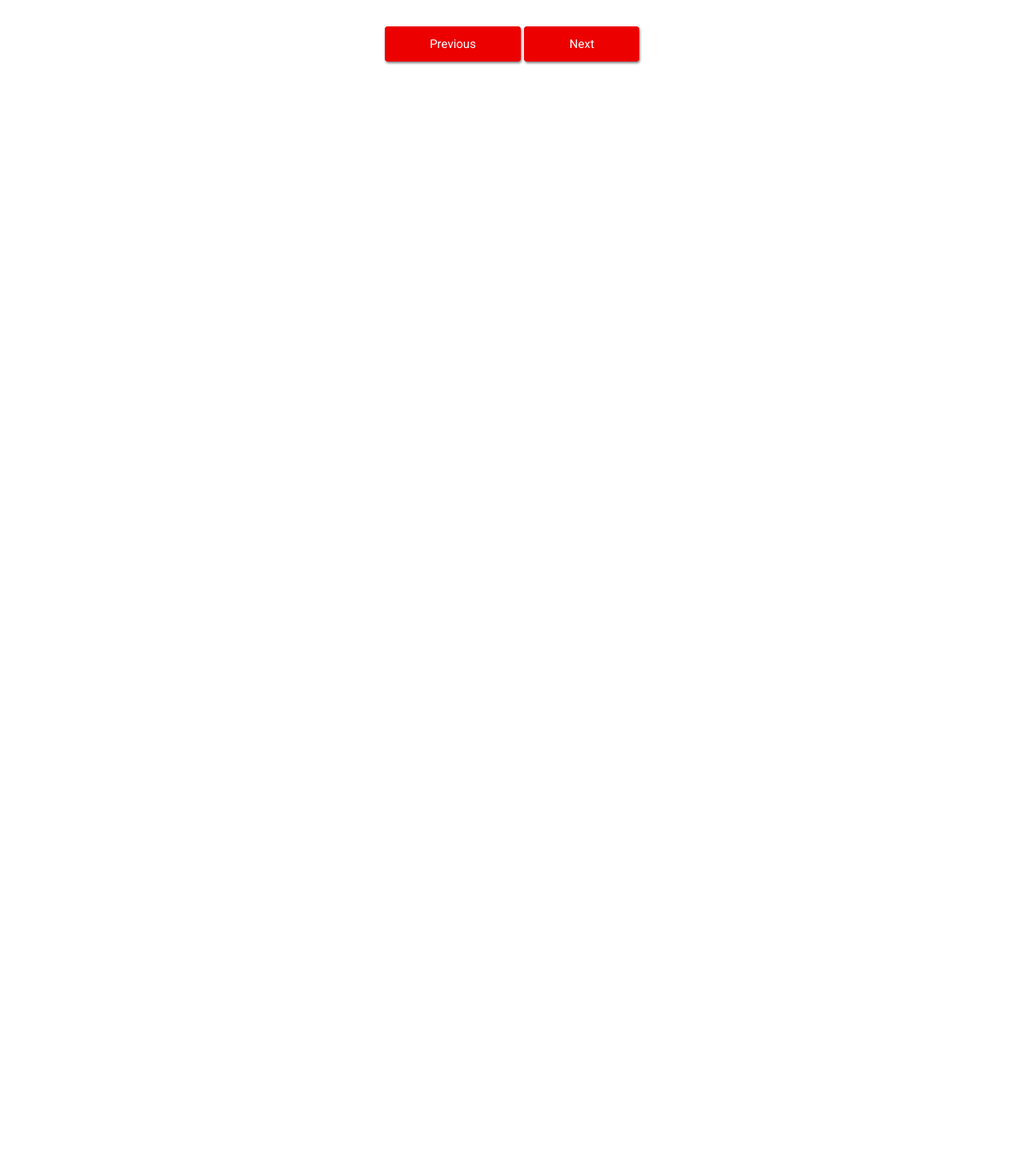
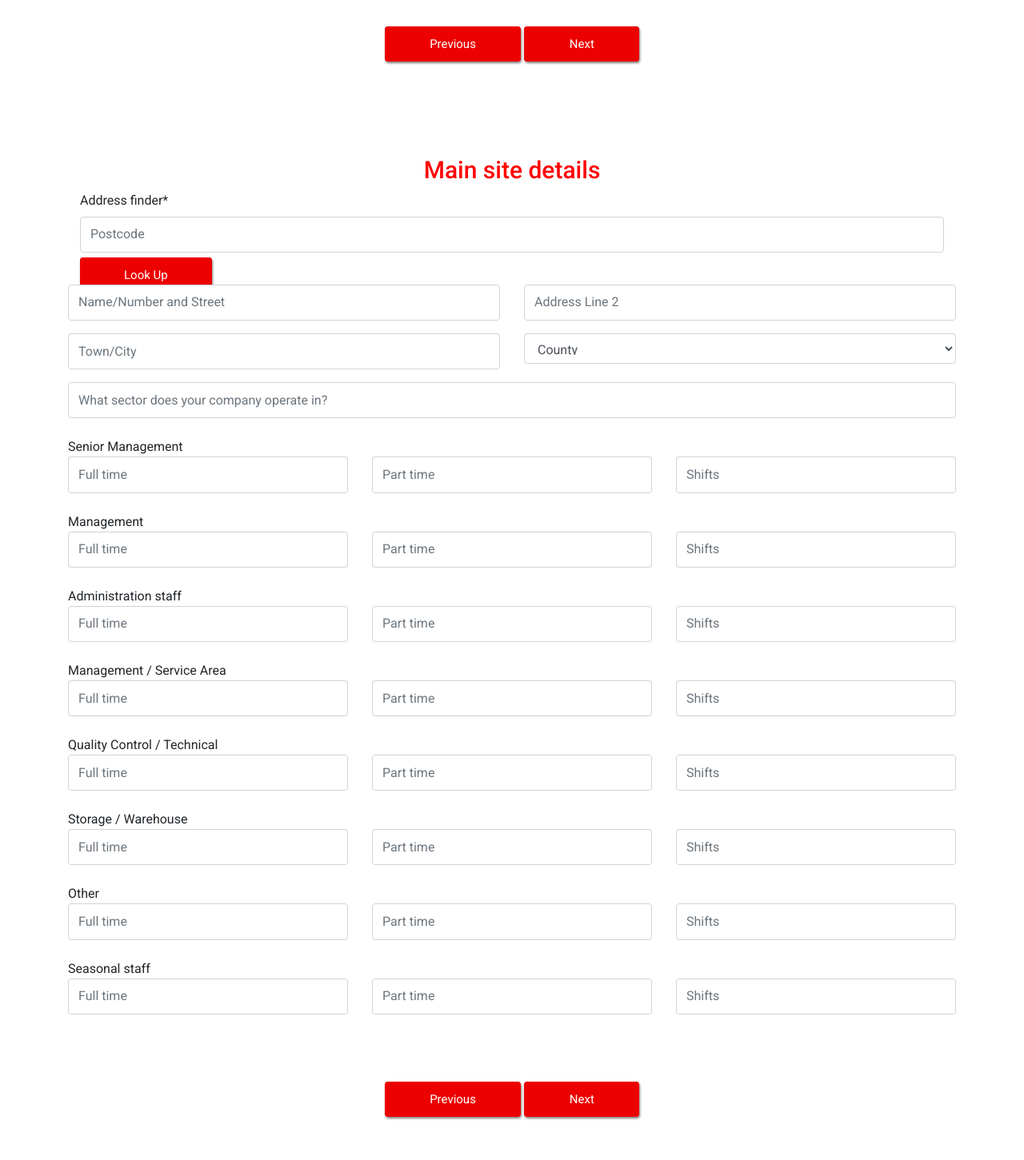
Before and after one commit to muhammadawaisshaikh/Citrix-Web, a PHP site: page /applictionform.html in a window 1280 px wide. Shown: the part 4720-6171 px from the top of the page at 80% size. Before the commit the page ends 4801 px from the top, so only its background shows below. Run offline with PHP 8.4, Linux system fonts and the light colour scheme; some libraries are stand-ins or nearby versions.

Commit message:
application form update with next step

```diff
--- a/applictionform.html
+++ b/applictionform.html
@@ -667,7 +667,7 @@
                                 <p class="mt-3">How many additional sites need to be registered as multisite?*</p>
                             </div>
 
-                            <div class="col-lg-1 col-3 py-4">
+                            <div class="col-lg-1 col-3S py-4">
                                 <div class="form-radio">
                                     <input class="form-check-input" type="radio" name="exampleRadios" value="option1" checked>
                                     <label class="form-check-label" for="exampleRadios1">
@@ -744,6 +744,328 @@
         </div>
     </section>
 
+    <!-- Main site details -->
+    <section>
+        <div class="site">
+            <div class="container">
+                <div class="row">
+
+                    <div class="col-lg-12">
+                        <h5>Main site details</h5>
+                    </div>
+
+                    <div class="col-lg-12">
+                        <div class="second">
+
+                            <div class="col-lg-12">
+                                <p class="py-2">Address finder*</p>
+                            </div>
+
+                            <div class="col-lg-12 col-12">
+                                <form>
+                                    <div class="form-group">
+                                        <input type="text" class="form-control" placeholder="Postcode">
+                                      </div>
+                                </form>
+                            </div>
+
+                            <div class="col-lg-12 col-12 ">
+                                <div class="press10">
+                                    <a class="red-btn" href="#">Look Up</a>
+                                </div>
+                            </div>
+                        </div>
+                    </div>
+
+                    <div class="col-lg-12">
+                        <div class="row second">
+
+                            <div class="col-lg-6 col-6">
+                                <form>
+                                    <div class="form-group">
+                                        <input type="text" class="form-control" placeholder="Name/Number and Street">
+                                      </div>
+                                </form>
+                            </div>
+
+                            <div class="col-lg-6 col-6">
+                                <form>
+                                    <div class="form-group">
+                                        <input type="text" class="form-control" placeholder="Address Line 2">
+                                      </div>
+                                </form>
+                            </div>
+
+                            <div class="col-lg-6 col-6">
+                                <form>
+                                    <div class="form-group">
+                                        <input type="text" class="form-control" placeholder="Town/City">
+                                      </div>
+                                </form>
+                            </div>
+
+                            <div class="col-lg-6 col-6">
+                                <div class="form-group">
+                                    <!-- <label for="exampleFormControlSelect1">Example select</label> -->
+                                    <select class="form-control" id="exampleFormControlSelect1">
+                                      <option>County</option>
+                                      <option>Devon</option>
+                                      <option>Bristol</option>
+                                      <option>Dorset</option>
+                                      <option>Durhan</option>
+                                      <option>Essex</option>
+                                      <option>Cumbria</option>
+                                    </select>
+                                  </div>
+                            </div>
+
+                            <div class="col-lg-12 col-12">
+                                <form>
+                                    <div class="form-group">
+                                        <input type="text" class="form-control" placeholder="What sector does your company operate in?">
+                                      </div>
+                                </form>
+                            </div>
+
+                            <div class="col-12">
+                                <p class="pt-2">Senior Management</p>
+                            </div>
+
+                            <div class="col-lg-4 col-4">
+                                <form>
+                                    <div class="form-group">
+                                        <input type="number" class="form-control" placeholder="Full time">
+                                      </div>
+                                </form>
+                            </div>
+
+                            <div class="col-lg-4 col-4">
+                                <form>
+                                    <div class="form-group">
+                                        <input type="number" class="form-control" placeholder="Part time">
+                                      </div>
+                                </form>
+                            </div>
+
+                            <div class="col-lg-4 col-4">
+                                <form>
+                                    <div class="form-group">
+                                        <input type="number" class="form-control" placeholder="Shifts">
+                                      </div>
+                                </form>
+                            </div>
+
+                            <div class="col-12">
+                                <p class="pt-2">Management</p>
+                            </div>
+
+                            <div class="col-lg-4 col-4">
+                                <form>
+                                    <div class="form-group">
+                                        <input type="number" class="form-control" placeholder="Full time">
+                                      </div>
+                                </form>
+                            </div>
+
+                            <div class="col-lg-4 col-4">
+                                <form>
+                                    <div class="form-group">
+                                        <input type="number" class="form-control" placeholder="Part time">
+                                      </div>
+                                </form>
+                            </div>
+
+                            <div class="col-lg-4 col-4">
+                                <form>
+                                    <div class="form-group">
+                                        <input type="number" class="form-control" placeholder="Shifts">
+                                      </div>
+                                </form>
+                            </div>
+
+                            <div class="col-12">
+                                <p class="pt-2">Administration staff</p>
+                            </div>
+
+                            <div class="col-lg-4 col-4">
+                                <form>
+                                    <div class="form-group">
+                                        <input type="number" class="form-control" placeholder="Full time">
+                                      </div>
+                                </form>
+                            </div>
+
+                            <div class="col-lg-4 col-4">
+                                <form>
+                                    <div class="form-group">
+                                        <input type="number" class="form-control" placeholder="Part time">
+                                      </div>
+                                </form>
+                            </div>
+
+                            <div class="col-lg-4 col-4">
+                                <form>
+                                    <div class="form-group">
+                                        <input type="number" class="form-control" placeholder="Shifts">
+                                      </div>
+                                </form>
+                            </div>
+
+                            <div class="col-12">
+                                <p class="pt-2">Management / Service Area</p>
+                            </div>
+
+                            <div class="col-lg-4 col-4">
+                                <form>
+                                    <div class="form-group">
+                                        <input type="number" class="form-control" placeholder="Full time">
+                                      </div>
+                                </form>
+                            </div>
+
+                            <div class="col-lg-4 col-4">
+                                <form>
+                                    <div class="form-group">
+                                        <input type="number" class="form-control" placeholder="Part time">
+                                      </div>
+                                </form>
+                            </div>
+
+                            <div class="col-lg-4 col-4">
+                                <form>
+                                    <div class="form-group">
+                                        <input type="number" class="form-control" placeholder="Shifts">
+                                      </div>
+                                </form>
+                            </div>
+
+                            <div class="col-12">
+                                <p class="pt-2">Quality Control / Technical</p>
+                            </div>
+
+                            <div class="col-lg-4 col-4">
+                                <form>
+                                    <div class="form-group">
+                                        <input type="number" class="form-control" placeholder="Full time">
+                                      </div>
+                                </form>
+                            </div>
+
+                            <div class="col-lg-4 col-4">
+                                <form>
+                                    <div class="form-group">
+                                        <input type="number" class="form-control" placeholder="Part time">
+                                      </div>
+                                </form>
+                            </div>
+
+                            <div class="col-lg-4 col-4">
+                                <form>
+                                    <div class="form-group">
+                                        <input type="number" class="form-control" placeholder="Shifts">
+                                      </div>
+                                </form>
+                            </div>
+
+                            <div class="col-12">
+                                <p class="pt-2">Storage / Warehouse</p>
+                            </div>
+
+                            <div class="col-lg-4 col-4">
+                                <form>
+                                    <div class="form-group">
+                                        <input type="number" class="form-control" placeholder="Full time">
+                                      </div>
+                                </form>
+                            </div>
+
+                            <div class="col-lg-4 col-4">
+                                <form>
+                                    <div class="form-group">
+                                        <input type="number" class="form-control" placeholder="Part time">
+                                      </div>
+                                </form>
+                            </div>
+
+                            <div class="col-lg-4 col-4">
+                                <form>
+                                    <div class="form-group">
+                                        <input type="number" class="form-control" placeholder="Shifts">
+                                      </div>
+                                </form>
+                            </div>
+
+                            <div class="col-12">
+                                <p class="pt-2">Other</p>
+                            </div>
+
+                            <div class="col-lg-4 col-4">
+                                <form>
+                                    <div class="form-group">
+                                        <input type="number" class="form-control" placeholder="Full time">
+                                      </div>
+                                </form>
+                            </div>
+
+                            <div class="col-lg-4 col-4">
+                                <form>
+                                    <div class="form-group">
+                                        <input type="number" class="form-control" placeholder="Part time">
+                                      </div>
+                                </form>
+                            </div>
+
+                            <div class="col-lg-4 col-4">
+                                <form>
+                                    <div class="form-group">
+                                        <input type="number" class="form-control" placeholder="Shifts">
+                                      </div>
+                                </form>
+                            </div>
+
+                            <div class="col-12">
+                                <p class="pt-2">Seasonal staff</p>
+                            </div>
+
+                            <div class="col-lg-4 col-4">
+                                <form>
+                                    <div class="form-group">
+                                        <input type="number" class="form-control" placeholder="Full time">
+                                      </div>
+                                </form>
+                            </div>
+
+                            <div class="col-lg-4 col-4">
+                                <form>
+                                    <div class="form-group">
+                                        <input type="number" class="form-control" placeholder="Part time">
+                                      </div>
+                                </form>
+                            </div>
+
+                            <div class="col-lg-4 col-4">
+                                <form>
+                                    <div class="form-group">
+                                        <input type="number" class="form-control" placeholder="Shifts">
+                                      </div>
+                                </form>
+                            </div>
+
+                            <div class="col-lg-12 col-12 ">
+                                <div class="press11">
+                                    <a class="red-btn" href="#">Previous</a>  <a class="red-btn" href="">Next</a>
+                                </div>
+                            </div>
+
+                        </div>
+                    </div>
+
+
+                </div>
+            </div>
+        </div>
+    </section>
+
 
 
     <script src="js/jquery.min.js"></script>
--- a/css/style.css
+++ b/css/style.css
@@ -957,6 +957,24 @@ input.form-check-input {
     text-align: center;
 }
 
+.site
+{
+    background-color: white;
+    padding: 5% 0;
+}
+
+.site .press11
+{
+    margin-top: 7%;
+    text-align: center;
+}
+
+.site .form-control
+{
+    width: 100%;
+    padding: 0.60rem .75rem;
+}
+
 
 
 
```
